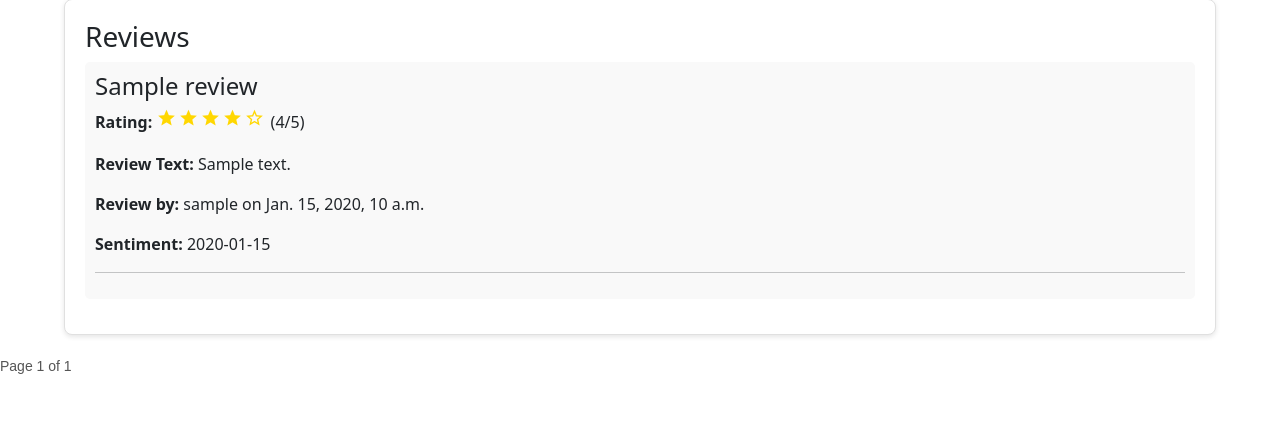
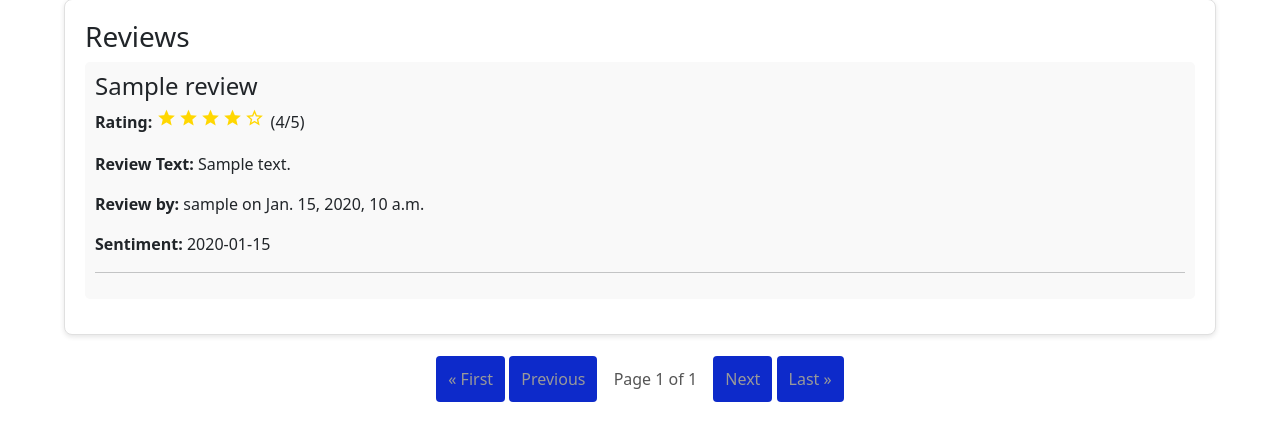
Before and after one commit to Sundess/capstone-project, a Django app: template capstone/template/pages/product_detail.html in a window 1280 px wide. Shown: the part 1183-1608 px from the top of the page. Before the commit the page ends 1557 px from the top, so only its background shows below. Run offline with Django 5.2, Linux system fonts and the light colour scheme; the template is opened without the code that fills it: most values are stand-ins (such as "Sample title", 1, 10 or a date in 2020); some libraries are stand-ins or nearby versions.

Commit message:
minor changes

```diff
--- a/capstone/static/css/product_detail.css
+++ b/capstone/static/css/product_detail.css
@@ -104,19 +104,37 @@ span {
   box-shadow: 0 2px 5px rgba(0, 0, 0, 0.1);
 }
 
-/* General styles for the pagination container  */
-/* Center the pagination container */
+/* Style for individual pagination links */
 .pagination {
-  text-align: center;
-  margin-top: 20px;
-  font-family: Arial, sans-serif;
+  display: flex;
+  align-items: center;
+  justify-content: center;
+  margin-top: 32px;
+  margin-bottom: 32px;
 }
 
-/* Style for the step-links wrapper */
-.step-links {
-  display: inline-block;
-  font-size: 14px;
-  color: #555;
+.pagination-link {
+  text-decoration: none;
+  color: white;
+  background-color: #0d2aca;
+  padding: 12px 12px;
+  border-radius: 4px;
 }
 
-/* Style for individual pagination links */
+.pagination-link.disabled {
+  pointer-events: none;
+  color: #999;
+  background-color: #0d2aca;
+  text-decoration: none;
+  cursor: not-allowed;
+}
+
+.current {
+  font-size: 16px;
+  margin: 0px 12px;
+}
+
+/* .pagination-box {
+  display: flex;
+  background-color: #007bff;
+} */
--- a/capstone/template/pages/product_detail.html
+++ b/capstone/template/pages/product_detail.html
@@ -1,7 +1,8 @@
 {% extends "main_layout.html" %}
 {% load static %}
 {% block title %}
-  {{ product.title }}
+  {{
+  product.title }}
 {% endblock title %}
 {% block style %}
   <link href="https://cdn.jsdelivr.net/npm/bootstrap@5.3.3/dist/css/bootstrap.min.css"
@@ -40,7 +41,9 @@
             <h3>AI Generated Summary</h3>
             <p>{{ product.review_summary }}</p>
           </div>
-          {% comment %} <a href="{% url 'product_edit' pk=product.pk %}" class="btn btn-primary">Edit</a> {% endcomment %}
+          {% comment %}
+        <a href="{% url 'product_edit' pk=product.pk %}" class="btn btn-primary">Edit</a>
+          {% endcomment %}
         </div>
       </div>
       <div class="chartContainer">
@@ -67,11 +70,16 @@
           <h4>{{ review.title }}</h4>
           <p>
             <strong>Rating:</strong>
-            <span class="star-rating"
+            <span
+              class="star-rating"
               id="star-rating"
-                  {% comment %}
+              {%
+              comment
+              %}
               id="star-rating-{{ forloop.counter }}"
-                  {% endcomment %}
+              {%
+              endcomment
+              %}
             data-rating="{{ review.rating }}"></span>
             ({{ review.rating }}/5)
           </p>
@@ -94,17 +102,22 @@
   <!-- Pagination controls -->
   <div class="pagination">
     <span class="step-links">
-      {% if reviews.has_previous %}
-        <a href="?page=1" class="pagination-link">&laquo; first</a>
-        <a href="?page={{ reviews.previous_page_number }}"
-           class="pagination-link">previous</a>
-      {% endif %}
+      <a href="?page=1"
+         class="pagination-link {% if not reviews.has_previous %}disabled{% endif %}"
+         {% if not reviews.has_previous %}aria-disabled="true" tabindex="-1"{% endif %}>&laquo; First</a>
+      <!-- Previous Button -->
+      <a href="{% if reviews.has_previous %}?page={{ reviews.previous_page_number }}{% else %}#{% endif %}"
+         class="pagination-link {% if not reviews.has_previous %}disabled{% endif %}"
+         {% if not reviews.has_previous %}aria-disabled="true" tabindex="-1"{% endif %}>Previous</a>
       <span class="current">Page {{ reviews.number }} of {{ reviews.paginator.num_pages }}</span>
-      {% if reviews.has_next %}
-        <a href="?page={{ reviews.next_page_number }}" class="pagination-link">next</a>
-        <a href="?page={{ reviews.paginator.num_pages }}"
-           class="pagination-link">last &raquo;</a>
-      {% endif %}
+      <!-- Next Button -->
+      <a href="{% if reviews.has_next %}?page={{ reviews.next_page_number }}{% else %}#{% endif %}"
+         class="pagination-link {% if not reviews.has_next %}disabled{% endif %}"
+         {% if not reviews.has_next %}aria-disabled="true" tabindex="-1"{% endif %}>Next</a>
+      <!-- Last Button -->
+      <a href="{% if reviews.has_next %}?page={{ reviews.paginator.num_pages }}{% else %}#{% endif %}"
+         class="pagination-link {% if not reviews.has_next %}disabled{% endif %}"
+         {% if not reviews.has_next %}aria-disabled="true" tabindex="-1"{% endif %}>Last &raquo;</a>
     </span>
   </div>
   <script>
@@ -200,8 +213,6 @@
     },
     options: { responsive: true, plugins: { legend: { position: 'top' }, tooltip: {} }}
   });
-
-
   </script>
   <style>
   .detail-box {
@@ -213,7 +224,7 @@
     width: 98%;
     box-shadow: 0px 2px 8px rgba(0, 0, 0, 0.05);
   }
-  .details-box{
+  .details-box {
     width: 98%%;
   }
   .review-box {
@@ -222,7 +233,11 @@
     border-radius: 5px;
     margin-bottom: 15px;
   }
-  .star-rating i { color: #ffd700; font-size: 20px; margin-right: 2px; }
+  .star-rating i {
+    color: #ffd700;
+    font-size: 20px;
+    margin-right: 2px;
+  }
   .reviews-box {
     width: 90%;
     padding: 20px;
@@ -284,7 +299,10 @@
   }
 
   /* Styling inside the box (optional adjustments to text styling) */
-  .details-box h1, .details-box h2, .details-box h3, .details-box p {
+  .details-box h1,
+  .details-box h2,
+  .details-box h3,
+  .details-box p {
     margin: 10px 0;
   }
 
@@ -309,13 +327,10 @@
     line-height: 1.6;
   }
 
-
-
   span {
     font-weight: normal; /* Ensure the right side text remains normal */
     color: #555; /* Optional: add a subtle color difference */
     line-height: 1.6;
-
   }
   /* Container to hold the chart containers side by side */
   .chartContainer {
@@ -363,7 +378,11 @@
     border-radius: 5px;
     margin-bottom: 15px;
   }
-  .star-rating i { color: #ffd700; font-size: 20px; margin-right: 2px; }
+  .star-rating i {
+    color: #ffd700;
+    font-size: 20px;
+    margin-right: 2px;
+  }
   .reviews-box {
     width: 90%;
     padding: 20px;
@@ -373,8 +392,5 @@
     border-radius: 8px;
     box-shadow: 0 2px 5px rgba(0, 0, 0, 0.1);
   }
-
-
-
   </style>
 {% endblock body %}
```
Also changed, not shown: capstone/product/views.py (+61 -5 lines), capstone/template/pages/csv_input.html (+41 -1 lines). Lines whose indentation alone changed are shown as unchanged.
